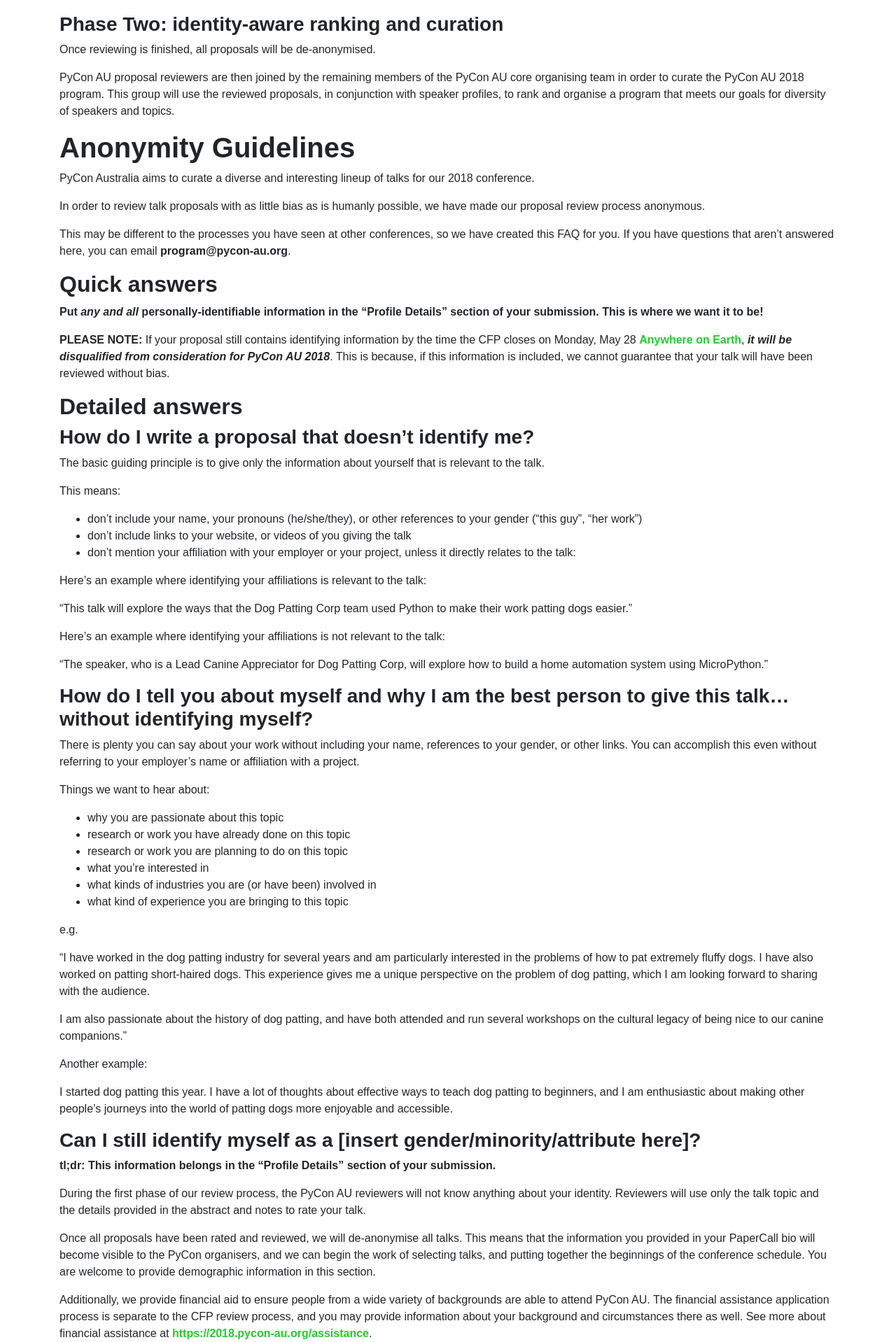
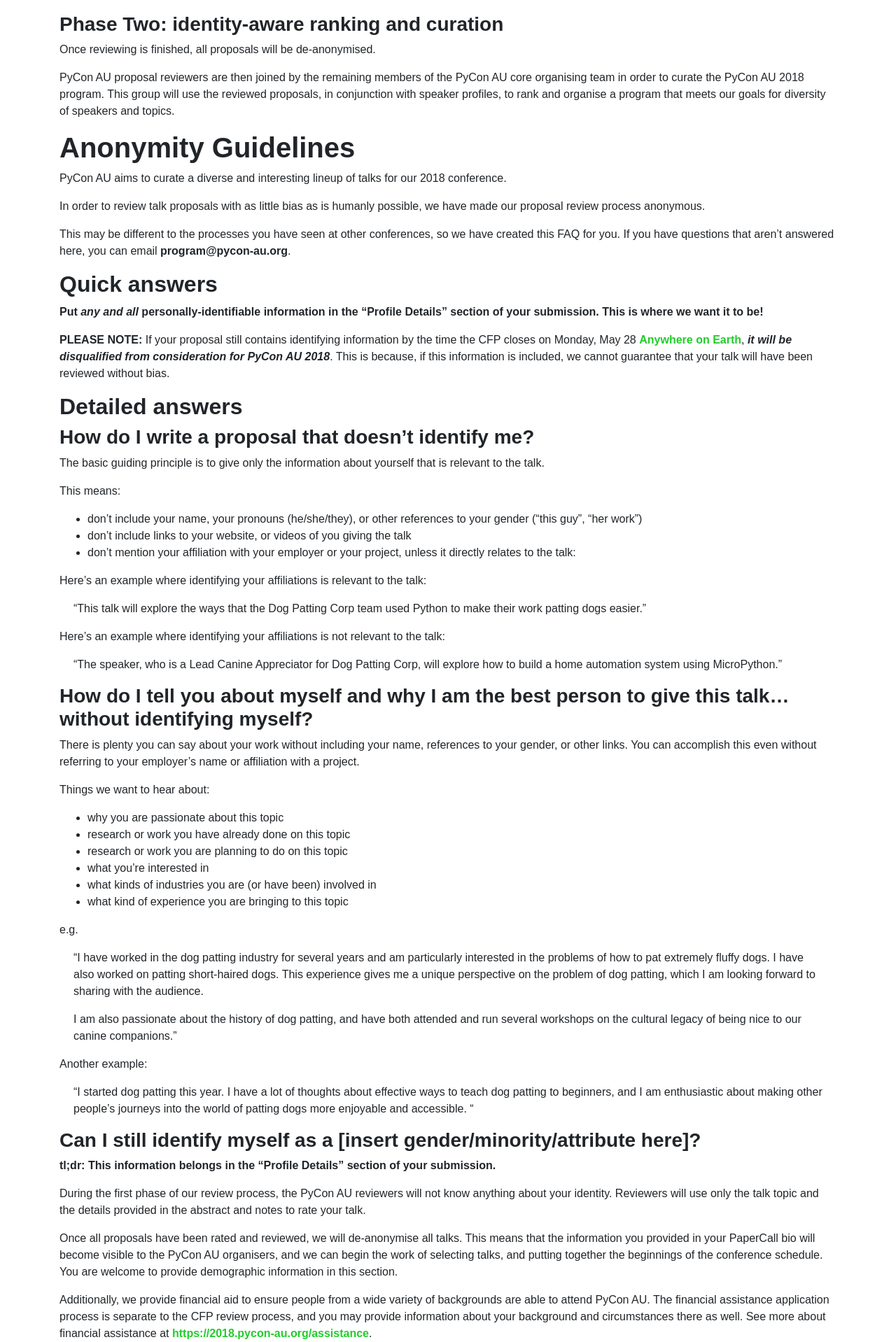
Before and after one commit to pyconau/2018.pycon-au.org, a Jekyll site: the page built from cfp.md, in a window 1280 px wide. Shown: the part 802-2720 px from the top of the page at 70% size. Built offline with Jekyll 4.4.1, drawn with Linux system fonts in a browser that asks for light colours; some web fonts are replaced; some of the changed text lies outside the part shown.

Commit message:
Markdown, formatting adjustments

```diff
--- a/cfp.md
+++ b/cfp.md
@@ -27,7 +27,7 @@
 
 # Anonymity Guidelines
 
-PyCon Australia aims to curate a diverse and interesting lineup of talks for our 2018 conference.
+PyCon AU aims to curate a diverse and interesting lineup of talks for our 2018 conference.
 
 In order to review talk proposals with as little bias as is humanly possible, we have made our proposal review process anonymous.
 
@@ -76,7 +76,7 @@
 
 Another example:
 
-> I started dog patting this year. I have a lot of thoughts about effective ways to teach dog patting to beginners, and I am enthusiastic about making other people's journeys into the world of patting dogs more enjoyable and accessible.
+> "I started dog patting this year. I have a lot of thoughts about effective ways to teach dog patting to beginners, and I am enthusiastic about making other people's journeys into the world of patting dogs more enjoyable and accessible. "
 
 
 ### Can I still identify myself as a [insert gender/minority/attribute here]?
@@ -85,7 +85,7 @@
 
 During the first phase of our review process, the PyCon AU reviewers will not know anything about your identity. Reviewers will use only the talk topic and the details provided in the abstract and notes to rate your talk.
 
-Once all proposals have been rated and reviewed, we will de-anonymise all talks. This means that the information you provided in your PaperCall bio will become visible to the PyCon organisers, and we can begin the work of selecting talks, and putting together the beginnings of the conference schedule. You are welcome to provide demographic information in this section.
+Once all proposals have been rated and reviewed, we will de-anonymise all talks. This means that the information you provided in your PaperCall bio will become visible to the PyCon AU organisers, and we can begin the work of selecting talks, and putting together the beginnings of the conference schedule. You are welcome to provide demographic information in this section.
 
 Additionally, we provide financial aid to ensure people from a wide variety of backgrounds are able to attend PyCon AU. The financial assistance application process is separate to the CFP review process, and you may provide information about your background and circumstances there as well. See more about financial assistance at [https://2018.pycon-au.org/assistance](/assistance).
 
@@ -95,7 +95,7 @@
 
 PaperCall will hide the information you provide in your "Profile Details" section from PyCon AU organisers until we choose to de-anonymise it. De-anonymisation is a one-time process that will apply to all submissions at the same time. We will trigger this once the review process has been completed.
 
-This means that the information you provided in your PaperCall Profile Details will become visible to the PyCon organisers, and we can begin the work of selecting talks, and putting together the beginnings of the conference schedule. You are welcome to provide demographic information in this section.
+This means that the information you provided in your PaperCall Profile Details will become visible to the PyCon AU organisers, and we can begin the work of selecting talks, and putting together the beginnings of the conference schedule. You are welcome to provide demographic information in this section.
 
 Information in your PaperCall bio includes:
 
@@ -107,7 +107,7 @@
 
 ### How will you know how to contact me about the talk if it is accepted?
 
-Once talks have been reviewed, we will de-anonymise all talks. (This is a process built into PaperCall.) This will reveal the personal information provided in the PaperCall bio section, and allow the PyCon Organising Committee to see it.
+Once talks have been reviewed, we will de-anonymise all talks. (This is a process built into PaperCall.) This will reveal the personal information provided in the PaperCall bio section, and allow the PyCon AU Organising Committee to see it.
 
 Once we have decided upon our PyCon AU 2018 talks, we will send you a message through PaperCall to let you know what the next steps are.
 
@@ -123,7 +123,7 @@
 
 **tl;dr: Until the CFP closes, you can edit your submissions in PaperCall. You will be able to remove identifying information from your proposal until this time.**
 
-If your talk contains identifying information, it is likely you may have been contacted by a PyCon organiser already and asked to remove this from your proposal. If you have not, it is always worth a double check.
+If your talk contains identifying information, it is likely you may have been contacted by a PyCon AU organiser already and asked to remove this from your proposal. If you have not, it is always worth a double check.
 
 You are also welcome to make tweaks and changes to your proposal up until the CFP is closed. This gives you a chance to polish submissions based on feedback, and to remove identifying information if you notice it there.
 
--- a/css/pycon.css
+++ b/css/pycon.css
@@ -128,3 +128,7 @@
     font-weight: 200;
   }
 }
+
+blockquote {
+    margin: 0 20px 1rem !important;
+}
```
